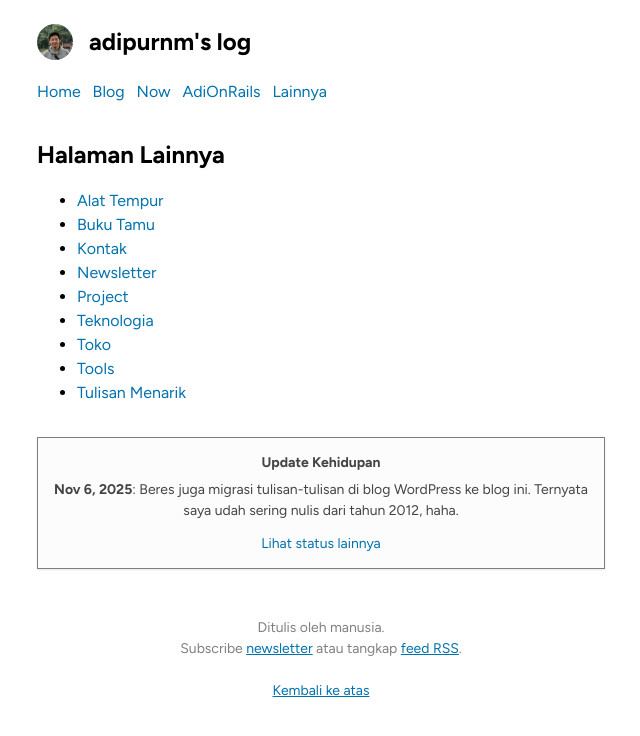
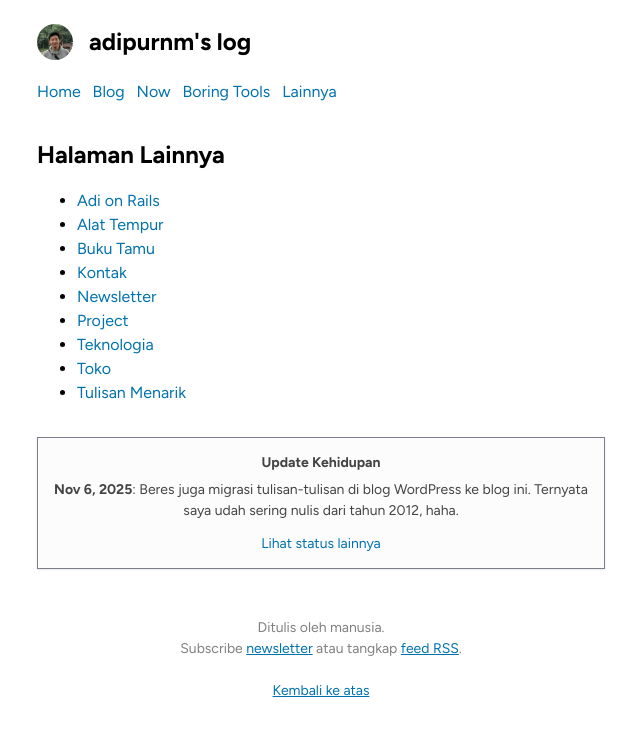
Before and after one commit to adiprnm/weblog, a Jekyll site: the page built from others.md, in a window 1280 px wide. Shown: the top 736 px of the page, without its empty margins (319-959 px from the left). Built offline with Jekyll 4.4.1, drawn with Linux system fonts in a browser that asks for light colours.

Commit message:
Move AdiOnRails to other pages, place Tools to main menu

```diff
--- a/_data/navlinks.yml
+++ b/_data/navlinks.yml
@@ -4,7 +4,7 @@
   url: /blog
 - name: Now
   url: /now
-- name: AdiOnRails
-  url: https://adionrails.com
+- name: Boring Tools
+  url: /tools
 - name: Lainnya
   url: /others
--- a/others.md
+++ b/others.md
@@ -5,6 +5,7 @@ permalink: /others
 reply_to_email: none
 ---
 
+- [Adi on Rails](https://adionrails.com){:target="_blank"}
 - [Alat Tempur](/alat-tempur)
 - [Buku Tamu](/buku-tamu)
 - [Kontak](/kontak)
```
Also changed, not shown: other parts of others.md (+0 -1 lines), tools/index.md (+2 -0 lines).
